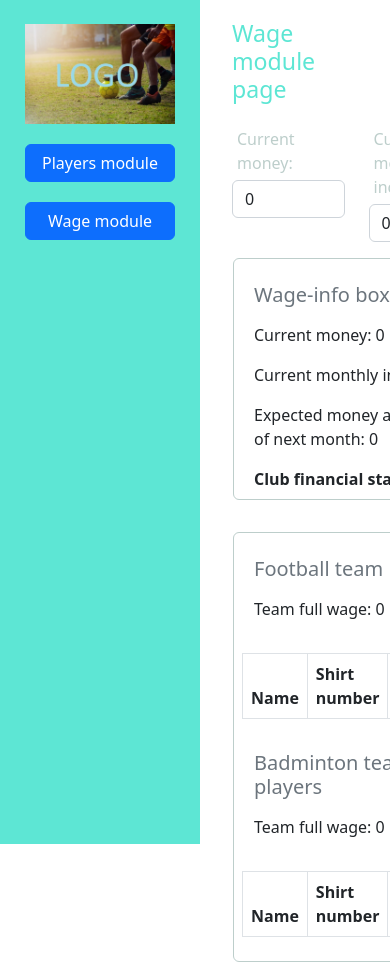
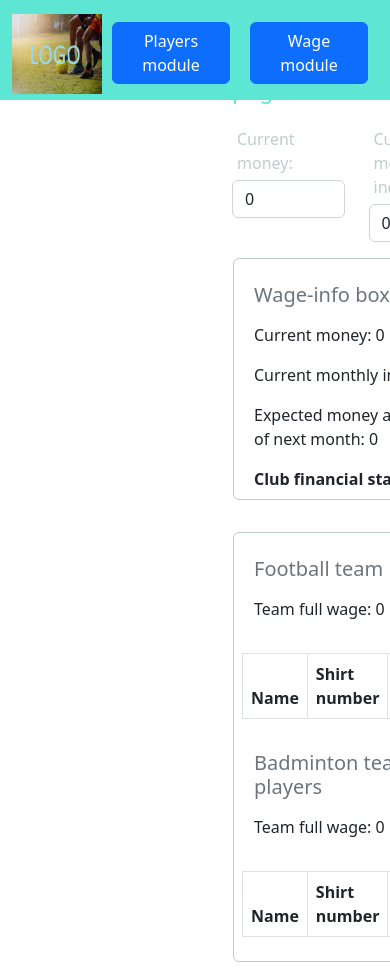
Before and after one commit to ekrutill/Angular_Bootcamp_ClubManagerApp, an Angular app in the folder club-manager/: page /wage in a window 390 px wide. Shown: the top 978 px of the page. Built offline with nearby package versions, Linux system fonts and the light colour scheme.

Commit message:
add responsible design to navbar and home page

```diff
--- a/club-manager/src/app/app.component.html
+++ b/club-manager/src/app/app.component.html
@@ -1,3 +1,5 @@
 <app-menu></app-menu>
 
-<router-outlet></router-outlet>
+<!-- <div class="my-5"> -->
+    <router-outlet></router-outlet>
+<!-- </div> -->
--- a/club-manager/src/app/app.component.scss
+++ b/club-manager/src/app/app.component.scss
@@ -0,0 +1,3 @@
+// router-outlet {
+//     margin-top: 100px;
+// }
--- a/club-manager/src/app/components/home-page/home-page.component.html
+++ b/club-manager/src/app/components/home-page/home-page.component.html
@@ -1,6 +1,7 @@
 
-<div class="container box">
-    <div class="row my-4">
+    <div class="box d-flex align-items-center ms-1 ">
+
+        <div class="row my-5">
             <h3> Home page</h3>
             <div class="col-6 rounded field " >
                 <h4>Statistic box</h4>
@@ -16,4 +17,5 @@
                 <p>Wage: {{ playerService.highestWage() }} HUF</p>
             </div>
         </div>
+
     </div>
--- a/club-manager/src/app/components/home-page/home-page.component.scss
+++ b/club-manager/src/app/components/home-page/home-page.component.scss
@@ -4,6 +4,12 @@
 .box {
     display: flex;
     justify-content: center;
+    align-items: center;
+    margin-top:80px;
+
+
+
+}
 .field {
     padding: 10px;
     @include border-color-gray-2;
@@ -18,4 +24,3 @@
     margin-left:10px;
     @include color-green;
 }
-}
--- a/club-manager/src/app/components/menu/menu.component.html
+++ b/club-manager/src/app/components/menu/menu.component.html
@@ -1,7 +1,8 @@
-<div class="container field">
-    <div class="row text-center">
-        <div class="col-12">
-            <img src="./assets/players.png" alt="" class="img-fluid mt-4" routerLink="/" style="cursor:pointer" >
+
+<div class="container-fluid field">
+    <div class="row text-center align-items-center">
+        <div class="col-12 button-box">
+            <img src="./assets/players.png" alt="" class=" mt-4" routerLink="/" style="cursor:pointer" >
             <button class="btn btn-primary" [routerLink]="['players']" >Players module</button>
             <button class="btn btn-primary" [routerLink]="['wage']" >Wage module</button>
         </div>
--- a/club-manager/src/app/components/menu/menu.component.scss
+++ b/club-manager/src/app/components/menu/menu.component.scss
@@ -2,7 +2,7 @@
 @import '../../styles/colors.scss';
 
 .field {
-    position: fixed;
+    position: absolute;
     top:0;
     left:0;
     @include background-color-green;
@@ -16,6 +16,37 @@
 
     img {
         width:150px;
-        margin: 10px;
     }
+
+
 }
+
+@media only screen and (max-width: 1200px) {
+    .field {
+        position: absolute;
+        top:0;
+        right:0;
+        width: 100%;
+        height: 100px;
+
+        margin:0 auto;
+
+        img {
+            width:90px;
+
+        }
+
+        button {
+            margin-top:32px;
+        }
+
+        .button-box {
+            display: flex;
+            justify-content: space-evenly;
+            margin-top: -10px;
+        }
+    }
+
+
+
+  }
```
Lines whose indentation alone changed are shown as unchanged.
